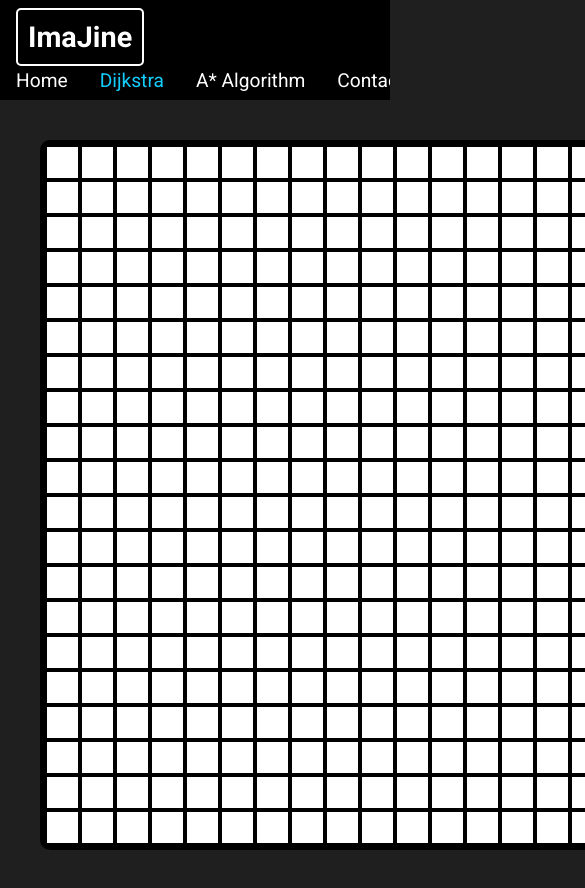
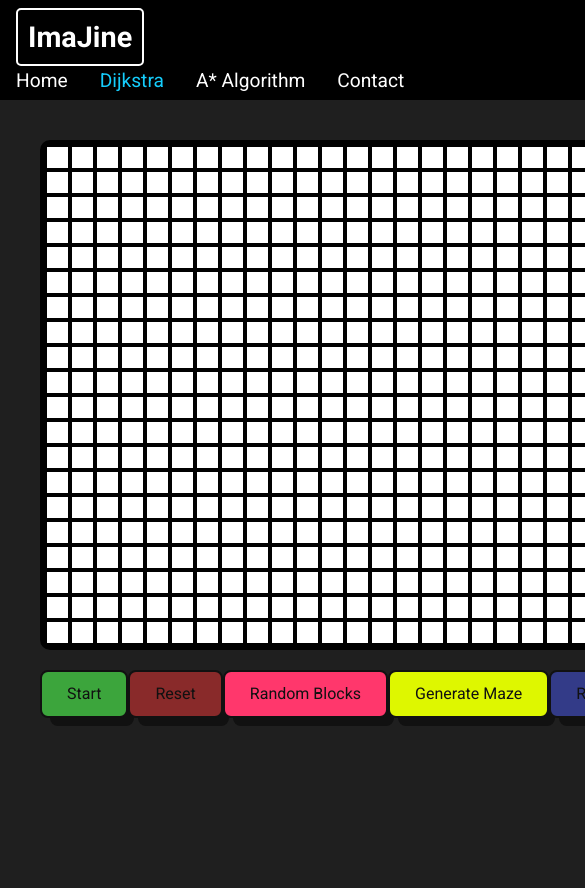
Before and after one commit to YaduN2/PathFinding-Algorithms, a React (Create React App) app: page /dijkstra in a window 390 px wide. Shown: the top 888 px of the page, 585 px wide, since content can reach past the window. After the commit the page ends 844 px from the top, so only its background shows below. Built offline with nearby package versions, Linux system fonts and the light colour scheme.

Commit message:
Changed: responsive

```diff
--- a/src/App.css
+++ b/src/App.css
@@ -7,4 +7,5 @@
 }
 body {
   background-color: rgb(31, 31, 31);
+  min-width: fit-content;
 }
--- a/src/components/Control.jsx
+++ b/src/components/Control.jsx
@@ -64,6 +64,10 @@
 const Controls = styled.div`
   display: flex;
   flex-direction: column;
+  @media screen and (max-width: 758px) {
+    flex-direction: row;
+    width: 100%;
+  }
 `;
 const ResetBtn = styled.button``;
 const RandomBlockBtn = styled.button``;
--- a/src/components/Map.jsx
+++ b/src/components/Map.jsx
@@ -54,6 +54,10 @@
   position: relative;
   margin: 20px;
   padding: 20px;
+  @media screen and (max-width: 758px) {
+    flex-direction: column;
+    align-items: center;
+  }
 `;
 
 const InnerGrid = styled.div`
@@ -62,6 +66,8 @@
   border: 5px solid black;
   /* rgb(253, 4, 120); */
   border-radius: 10px;
+  @media screen and (max-width: 758px) {
+  }
 `;
 const NodeRow = styled.div`
   /* background-color: blue; */
--- a/src/components/NavBar/NavBar.jsx
+++ b/src/components/NavBar/NavBar.jsx
@@ -47,6 +47,7 @@
 `;
 
 const Nav = styled.nav`
+  width: 100%;
   background: #000;
   height: 100px;
   display: flex;
@@ -71,7 +72,6 @@
   @media screen and (min-width: 300px) and (max-width: 768px) {
     /* display: none; */
     font-size: 12px;
-    overflow-x: hidden;
   }
 
   @media screen and (max-width: 768px) {
--- a/src/components/Node.jsx
+++ b/src/components/Node.jsx
@@ -54,6 +54,8 @@
   justify-content: center;
   align-items: center;
   user-select: none;
-  &:hover {
+  @media screen and (max-width: 758px) {
+    width: 25px;
+    height: 25px;
   }
 `;
```
